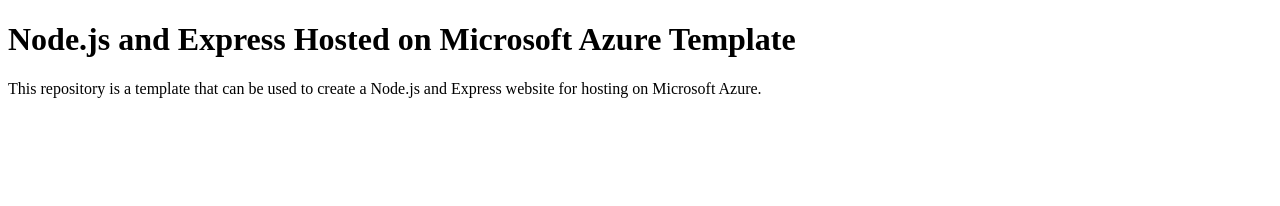
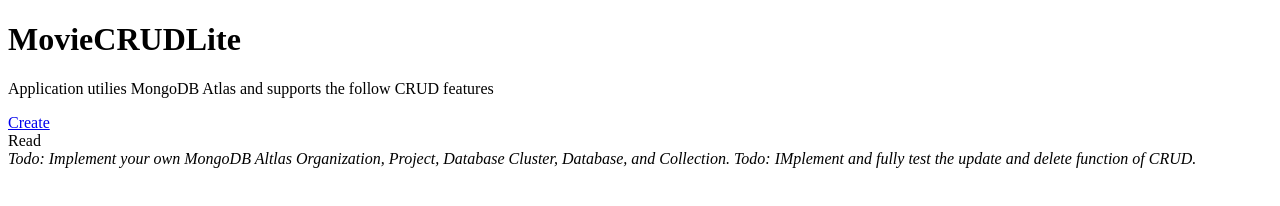
Before and after one commit to xxpineapplesxx7/MovieCRUDlite, a website: page client/index.html in a window 1280 px wide. Drawn offline with Linux system fonts and the light colour scheme.

Commit message:
Update index.html

```diff
--- a/client/index.html
+++ b/client/index.html
@@ -1,11 +1,15 @@
 <!DOCTYPE html>
 <html>
 <head>
-	<title>Node.js on Azure Template</title>
+	<title>MovieCRUDLite</title>
 </head>
 <body>
-	<h1>Node.js and Express Hosted on Microsoft Azure Template</h1>
-	<p>This repository is a template that can be used to create a Node.js and Express website for hosting on Microsoft
-	Azure.</p>
+	<h1>MovieCRUDLite</h1>
+	<p>Application utilies MongoDB Atlas and supports the follow CRUD features</p>
+	<a href="create.html">Create</a><br />
+	<a href="read"></a>Read</a><br /></a>
+
+	<em>Todo: Implement your own MongoDB Altlas Organization, Project, Database Cluster, Database, and Collection.</em>
+	<em>Todo: IMplement and fully test the update and delete function of CRUD.</em>
 </body>
 </html>
```
